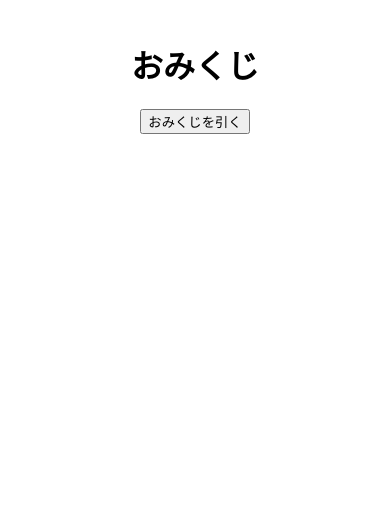
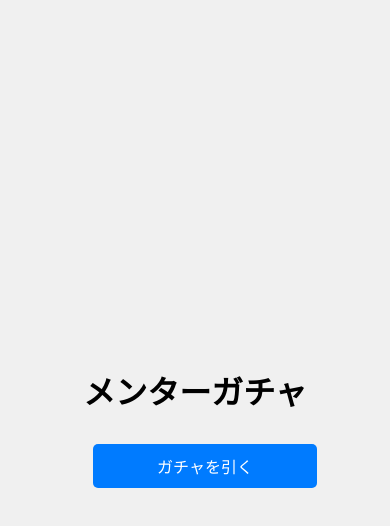
Before and after one commit to Kenjiro56/mentor-mikuji, a React (Create React App) app: page / in a window 390 px wide. Shown: the top 526 px of the page. Built offline with nearby package versions, Linux system fonts and the light colour scheme.

Commit message:
feat/responsive

```diff
--- a/src/App.css
+++ b/src/App.css
@@ -36,3 +36,59 @@
     transform: rotate(360deg);
   }
 }
+
+/* src/App.css */
+body {
+  font-family: Arial, sans-serif;
+  margin: 0;
+  padding: 0;
+  display: flex;
+  justify-content: center;
+  align-items: center;
+  height: 100vh;
+  background-color: #f0f0f0;
+}
+
+.container {
+  text-align: center;
+  padding: 20px;
+  background-color: white;
+  border-radius: 10px;
+  box-shadow: 0px 0px 10px rgba(0, 0, 0, 0.1);
+  max-width: 400px;
+  width: 100%;
+}
+
+button {
+  padding: 10px 20px;
+  font-size: 16px;
+  margin: 10px;
+  cursor: pointer;
+  border: none;
+  border-radius: 5px;
+  background-color: #007bff;
+  color: white;
+}
+
+button:hover {
+  background-color: #0056b3;
+}
+
+img {
+  max-width: 100%;
+  height: auto;
+  border-radius: 10px;
+  margin-bottom: 10px;
+}
+
+@media (max-width: 480px) {
+  .container {
+    padding: 15px;
+    box-shadow: none;
+  }
+
+  button {
+    width: 100%;
+    margin-top: 10px;
+  }
+}
--- a/src/Fortune.tsx
+++ b/src/Fortune.tsx
@@ -4,20 +4,18 @@ import { fortunes, Fortune as FortuneType } from "./data";
 
 const Fortune: React.FC = () => {
     const [fortune, setFortune] = useState<FortuneType | null>(null);
-
     const drawFortune = () => {
         const randomIndex = Math.floor(Math.random() * fortunes.length);
         setFortune(fortunes[randomIndex]);
     };
-
     const resetFortune = () => {
         setFortune(null);
     };
 
     return (
         <div style={{ textAlign: "center", padding: "20px" }}>
-      <h1>おみくじ</h1>
-      <button onClick={drawFortune}>おみくじを引く</button>
+        <h1>メンターガチャ</h1>
+        <button onClick={drawFortune}>ガチャを引く</button>
         {fortune && (
             <div style={{ marginTop: "20px" }}>
             <img src={fortune.image} alt={fortune.name} style={{ width: "200px" }} />
```
Lines whose indentation alone changed are shown as unchanged.
